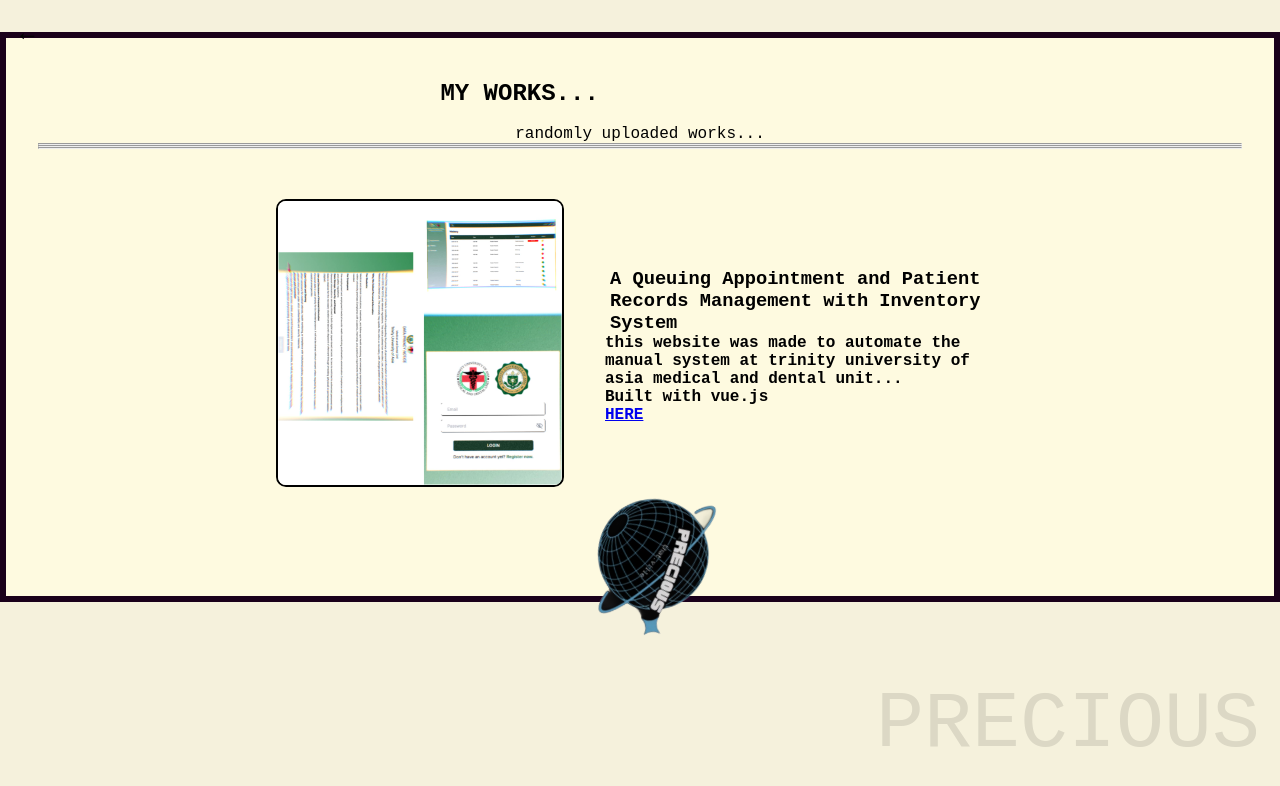
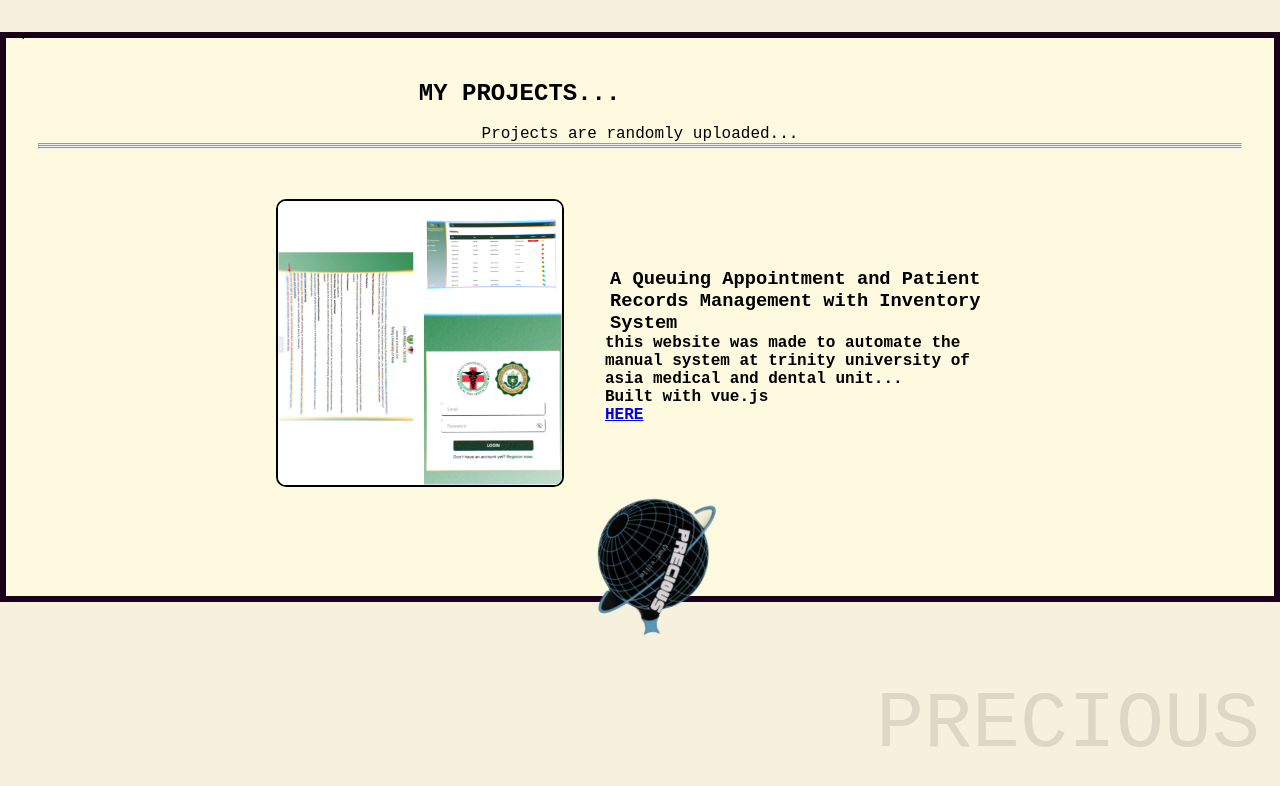
Before and after one commit to preciousprestige/my-portfolio, a React (Create React App) app: page /my-portfolio/works in a window 1280 px wide. Shown: the top 786 px of the page. Built offline with nearby package versions, Linux system fonts and the light colour scheme.

Commit message:
fixed works.js

```diff
--- a/src/Works.js
+++ b/src/Works.js
@@ -40,9 +40,9 @@ const Works = () => {
         ←
       </button>
 
-      <h1 className="moving-text">MY WORKS...</h1>
+      <h1 className="moving-text">MY PROJECTS...</h1>
        <br />
-              randomly uploaded works...
+             Projects are randomly uploaded...
               <br />
       {/* 3 LINES AFTER HEADER */}
       <div className="header-lines">
```
Also changed, not shown: public/manifest.json.
